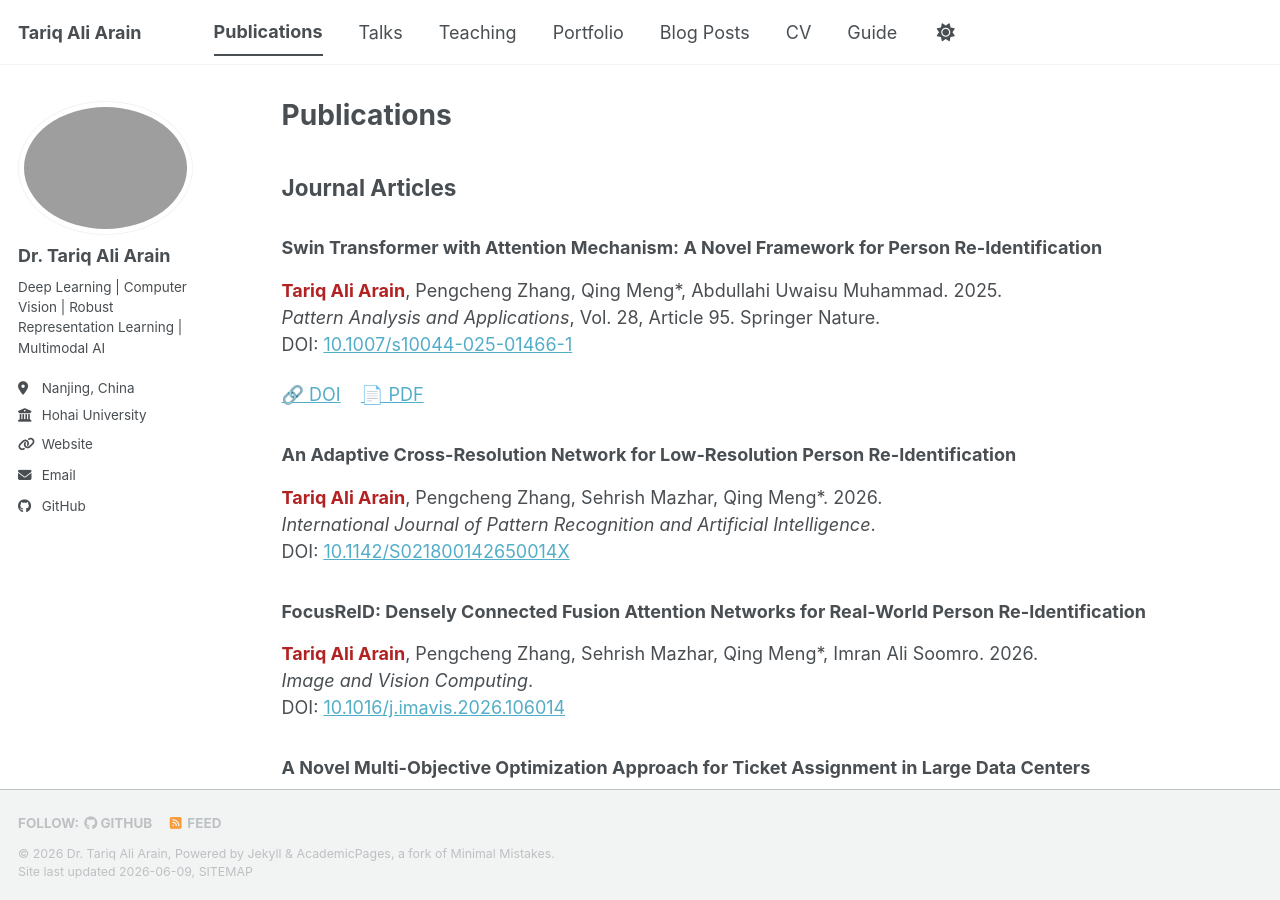
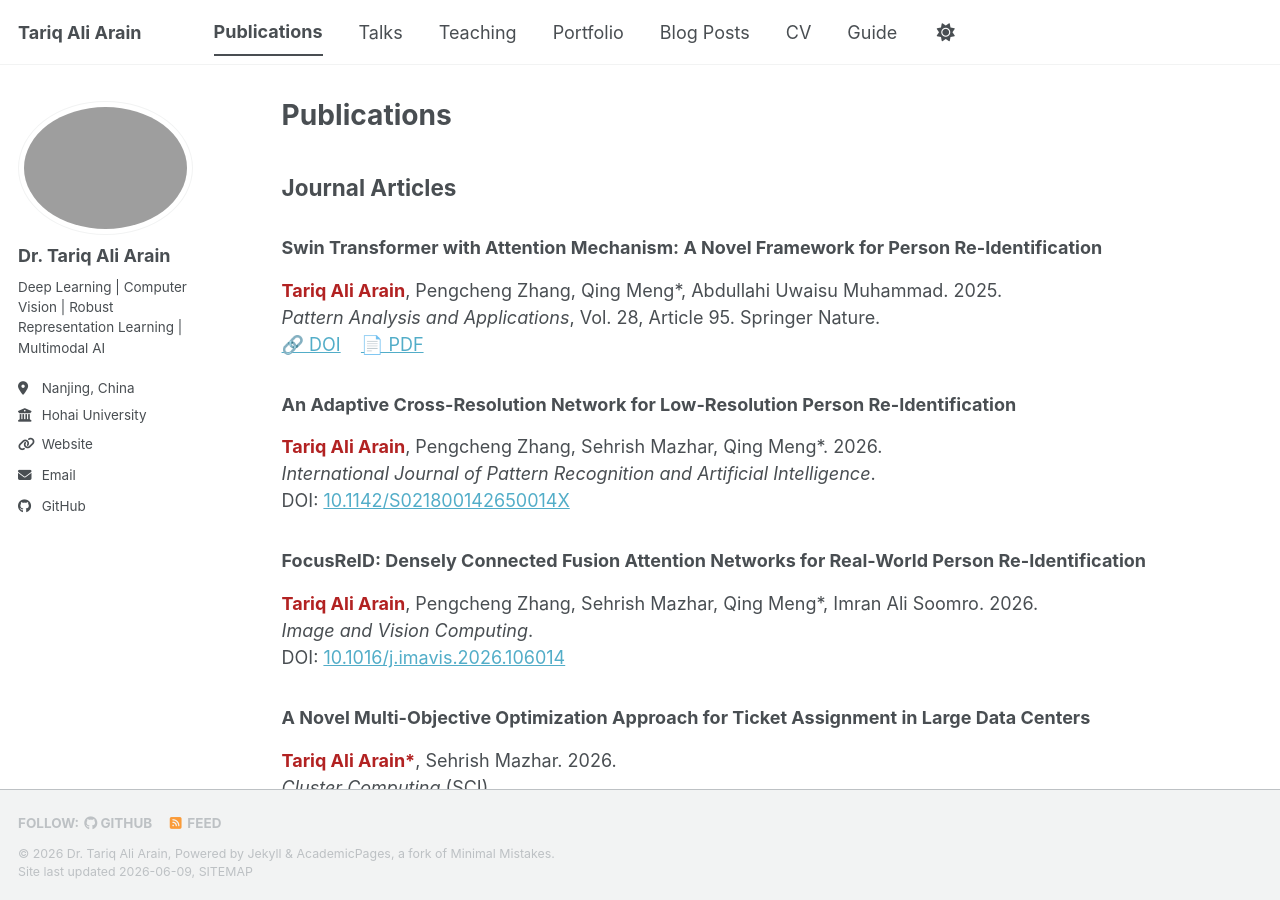
Before and after one commit to tariqaliarain/tariqaliarain.github.io, a Jekyll site: the page built from _pages/publications.html, in a window 1280 px wide and 900 px high. Built offline with Jekyll 4.4.1, drawn with Linux system fonts in a browser that asks for light colours; a script bundle is joined from its source files by our own code; library files that are not in the unit come from our copies.

Commit message:
Update publications.html

```diff
--- a/_pages/publications.html
+++ b/_pages/publications.html
@@ -13,12 +13,11 @@ author_profile: true
 <br>
 <em>Pattern Analysis and Applications</em>, Vol. 28, Article 95. Springer Nature.
 <br>
-DOI: <a href="https://doi.org/10.1007/s10044-025-01466-1">10.1007/s10044-025-01466-1</a>
-</p>
 <a href="https://doi.org/10.1007/s10044-025-01466-1">🔗 DOI</a>
 &nbsp;&nbsp;
 <a href="/files/SwinTransformer_ReID.pdf">📄 PDF</a>
 </p>
+
 <h3>An Adaptive Cross-Resolution Network for Low-Resolution Person Re-Identification</h3>
 <p>
 <span style="color:#b22222;"><strong>Tariq Ali Arain</strong></span>, Pengcheng Zhang, Sehrish Mazhar, Qing Meng*. 2026.
```
